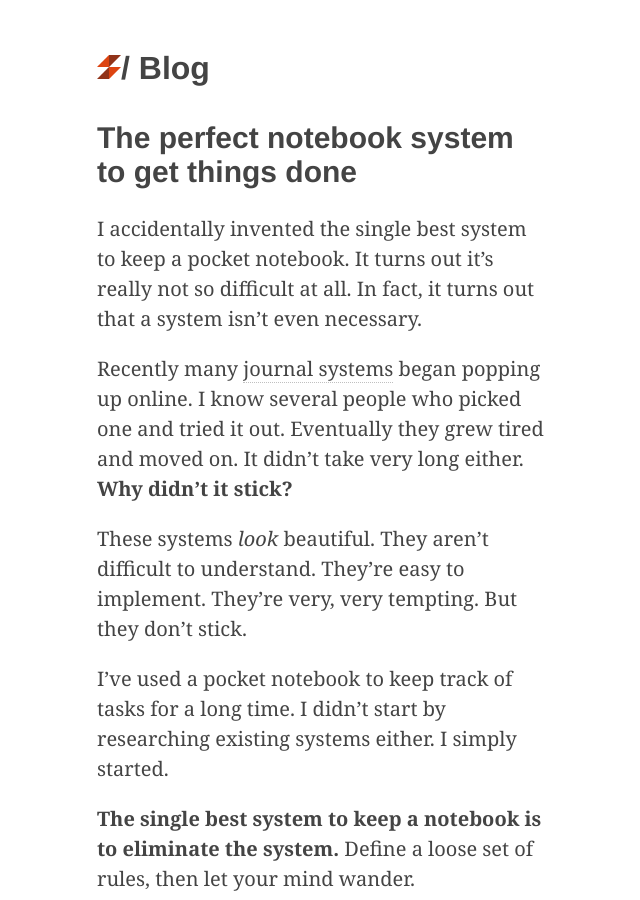
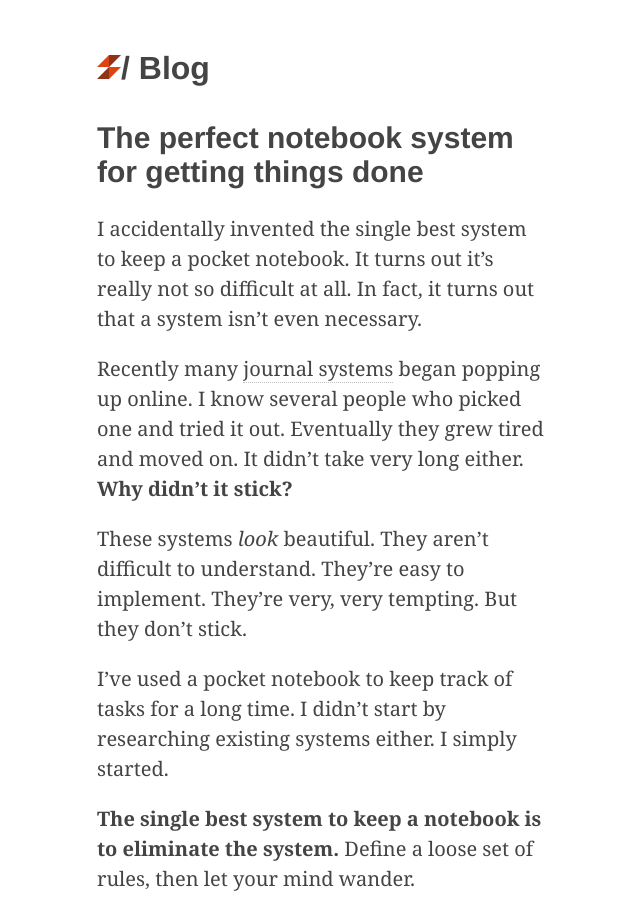
Before and after one commit to Dejital/dejital.github.com, a Jekyll site: the page built from _posts/2016-03-09-pocket-notebook.md, in a window 1280 px wide and 900 px high. Shown: the whole window, without its empty margins (318-958 px from the left). Built offline with Jekyll 4.4.1, drawn with Linux system fonts in a browser that asks for light colours.

Commit message:
Renamed the notebook blog post

```diff
--- a/_posts/2016-03-09-pocket-notebooks.md
+++ b/_posts/2016-03-09-pocket-notebook.md
@@ -1,6 +1,6 @@
 ---
 layout: post
-title: The perfect notebook system to get things done
+title: The perfect notebook system for getting things done
 ---
 
 I accidentally invented the single best system to keep a pocket notebook.
```
